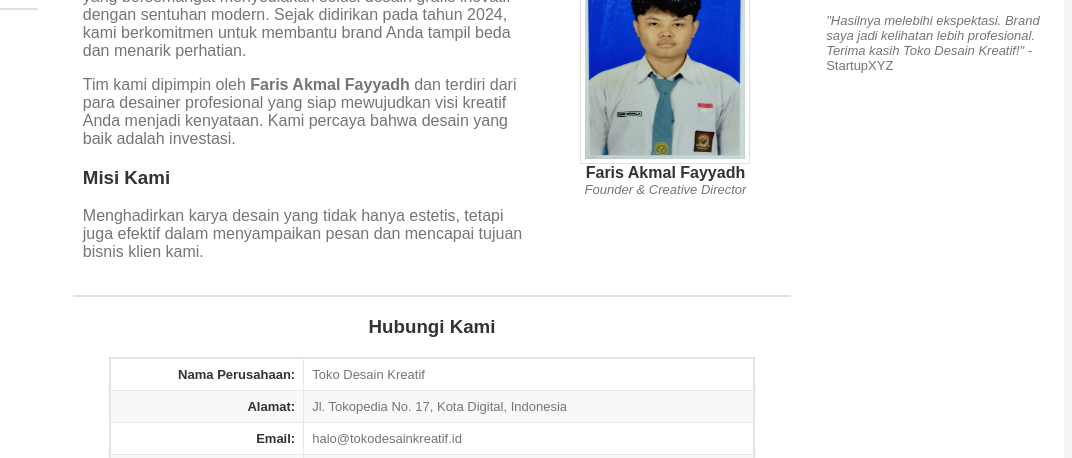
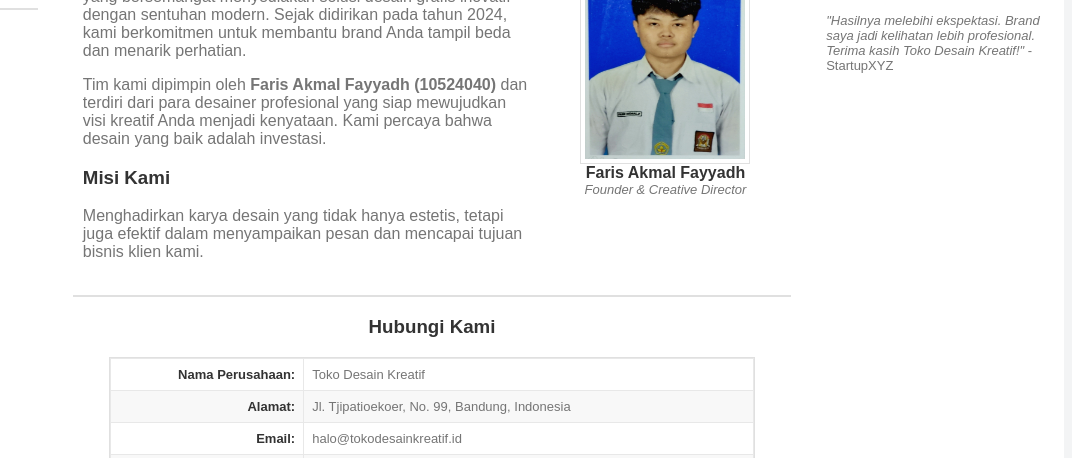
Before and after one commit to cijenwasgone/WEB2, a plain HTML site: page tentang.html in a window 1280 px wide. Shown: the part 277-735 px from the top of the page, 208-1280 px from the left. Drawn offline with Linux system fonts and the light colour scheme.

Commit message:
tentang.html

```diff
--- a/tentang.html
+++ b/tentang.html
@@ -52,7 +52,7 @@
                             Selamat datang di <strong>Toko Desain Kreatif</strong>. Kami adalah agensi yang bersemangat menyediakan solusi desain grafis inovatif dengan sentuhan modern. Sejak didirikan pada tahun 2024, kami berkomitmen untuk membantu brand Anda tampil beda dan menarik perhatian.
                             </font></p>
                             <p><font color="#757575">
-                            Tim kami dipimpin oleh <strong>Faris Akmal Fayyadh</strong> dan terdiri dari para desainer profesional yang siap mewujudkan visi kreatif Anda menjadi kenyataan. Kami percaya bahwa desain yang baik adalah investasi.
+                            Tim kami dipimpin oleh <strong>Faris Akmal Fayyadh (10524040) </strong> dan terdiri dari para desainer profesional yang siap mewujudkan visi kreatif Anda menjadi kenyataan. Kami percaya bahwa desain yang baik adalah investasi.
                             </font></p>
                             <h3><font color="#333333">Misi Kami</font></h3>
                             <p><font color="#757575">
@@ -77,7 +77,7 @@
                     </tr>
                     <tr bgcolor="#F8F8F8">
                         <td align="right" style="padding:8px;"><strong><font face="Arial, sans-serif" color="#333333" size="2">Alamat:</font></strong></td>
-                        <td style="padding:8px;"><font face="Arial, sans-serif" color="#757575" size="2">Jl. Tokopedia No. 17, Kota Digital, Indonesia</font></td>
+                        <td style="padding:8px;"><font face="Arial, sans-serif" color="#757575" size="2">Jl. Tjipatioekoer, No. 99, Bandung, Indonesia</font></td>
                     </tr>
                     <tr bgcolor="#FFFFFF">
                         <td align="right" style="padding:8px;"><strong><font face="Arial, sans-serif" color="#333333" size="2">Email:</font></strong></td>
```
